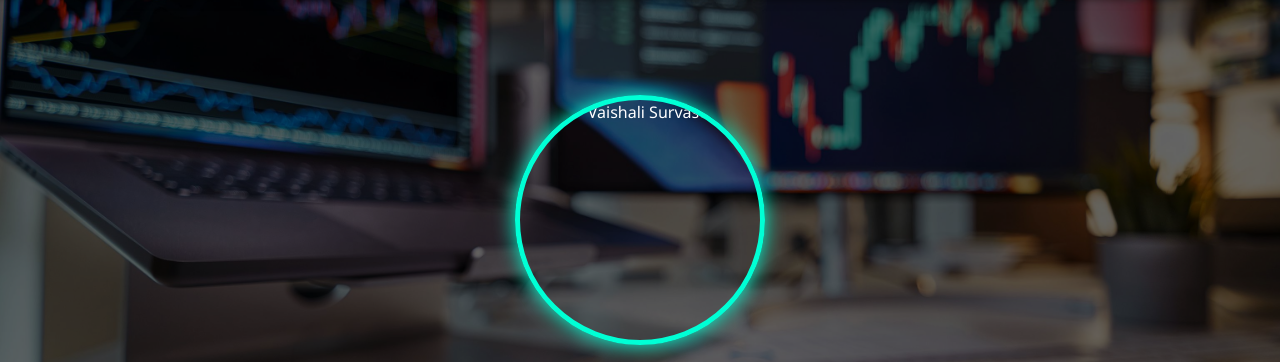
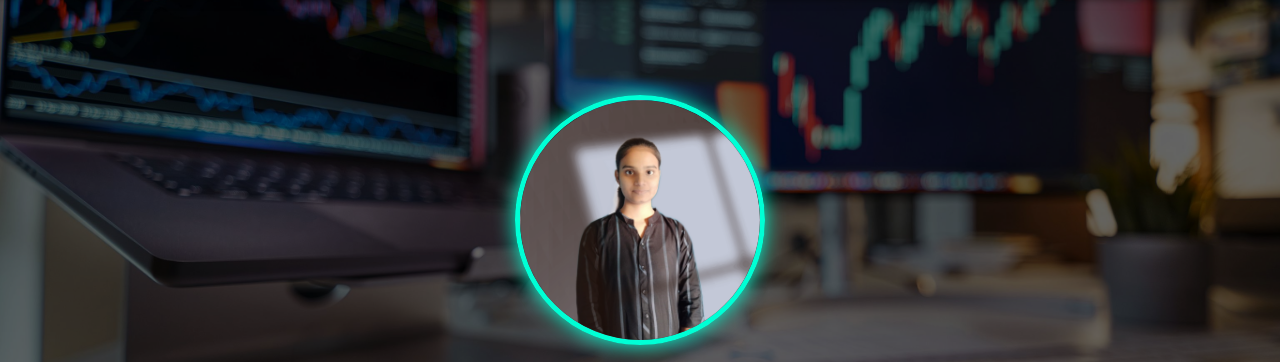
Before and after one commit to vishh63/portfolio, a plain HTML site: page index.html in a window 1280 px wide. Shown: the part 71-433 px from the top of the page. Drawn offline with Linux system fonts and the light colour scheme; files whose address does not match are found by name.

Commit message:
Update index.html

```diff
--- a/index.html
+++ b/index.html
@@ -21,7 +21,7 @@
 
   <!-- Home Section -->
   <section id="home" class="section home-section">
-    <img src="images/profile_image.png" alt="Vaishali Survase" class="profile-img">
+    <img src="profile_image.png" alt="Vaishali Survase" class="profile-img">
     <h1>Hello, I'm <span>Vaishali Survase</span></h1>
     <p><h2>Data Analyst | SQL • Python • Excel • Power BI</h2></p>
     <p>Transforming raw data into actionable insights</p>
```
